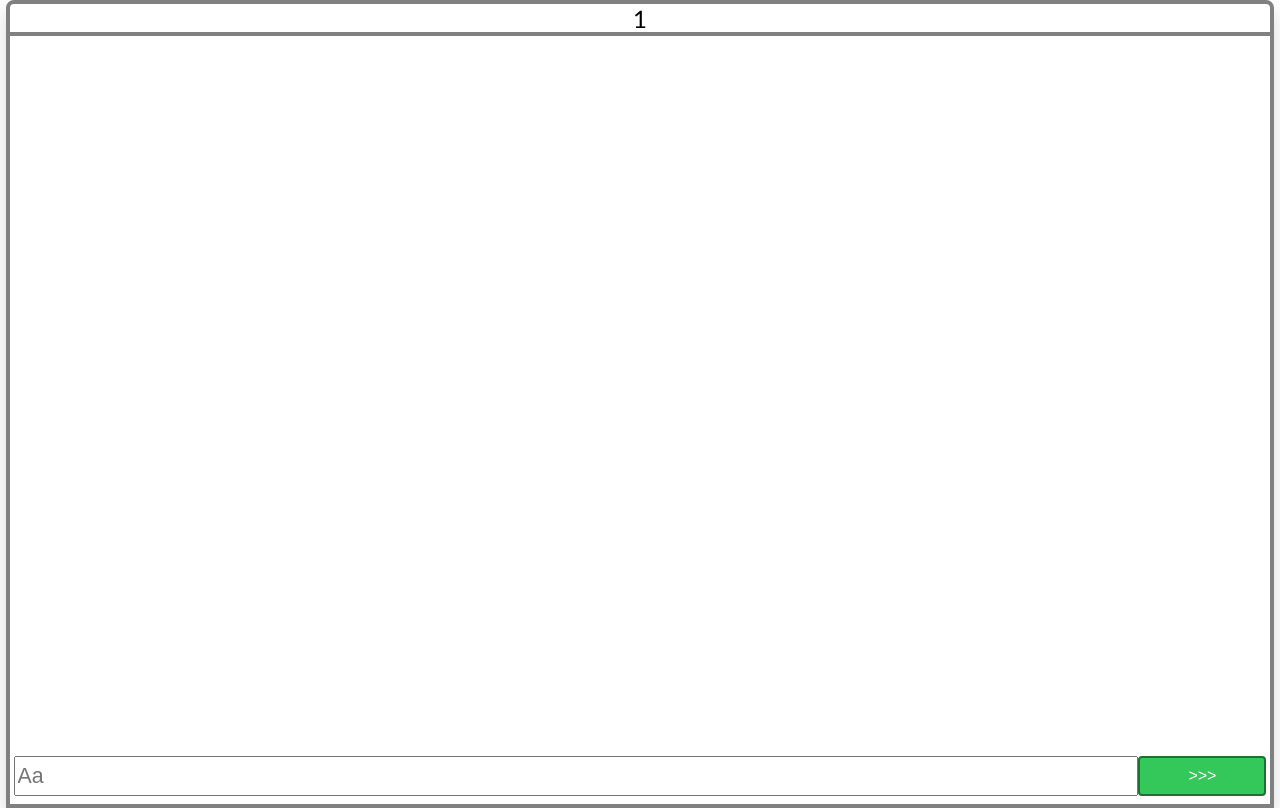
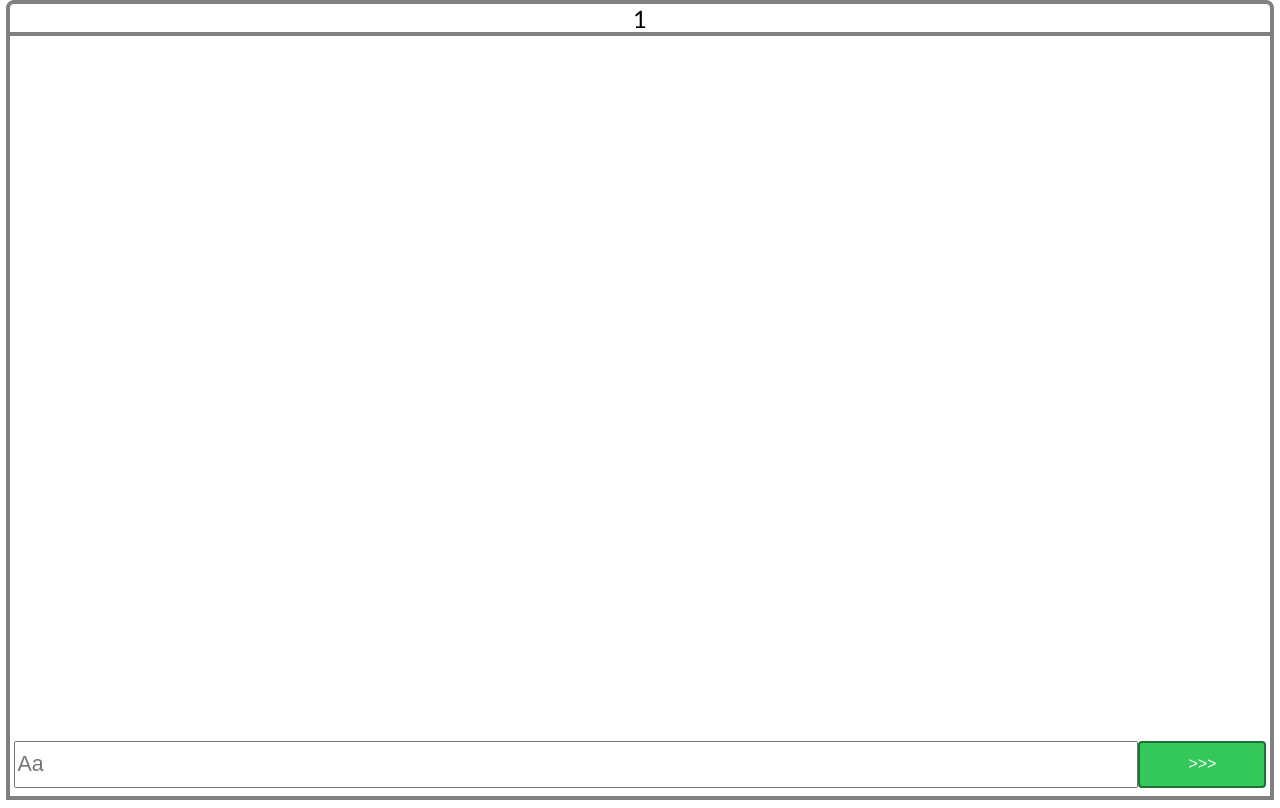
Before and after one commit to U1F928/web-chat-old, a Flask app: page /1 in a window 1280 px wide. Run offline with Flask 2, Linux system fonts and the light colour scheme; some libraries are stand-ins or nearby versions.

Commit message:
Improved HTML/CSS

```diff
--- a/templates/chat.html
+++ b/templates/chat.html
@@ -8,16 +8,16 @@
 	<style>
 		body
 		{
-			overflow: hidden;
-			height: 100%;
 			margin: 0;
+			padding: 0;
+			height: 40vh;
 		}
 		#chat
 		{
 			height: 100vh;
+			box-sizing: border-box;
   			display: grid;
-			grid-template-rows: 4% auto 7%;
-			box-shadow: 0 10px 20px rgba(0, 0, 0, 0.15);
+			grid-template-rows: 4% auto 8%;
   			background-color: #fff;
 			font-family: "Calibri", "Roboto", sans-serif;
 			border: 0.5vh solid grey;
@@ -26,15 +26,17 @@
 			margin-left: 0.5vw;
 			margin-right: 0.5vw;
 		}
-		@media only screen and (max-width: 1000px)
+		@media only screen and (max-height: 600px)
 		{
+			body{background-color: blue;}
 			#chat
 			{
-				grid-template-rows: 4% auto 10%;
+				grid-template-rows: 4% auto 8%;
 			}
 		}
-		@media only screen and (max-width: 500px)
+		@media only screen and (max-height: 330px)
 		{
+			body{background-color: red;}
 			#chat
 			{
 				grid-template-rows: 4% auto 15%;
```
